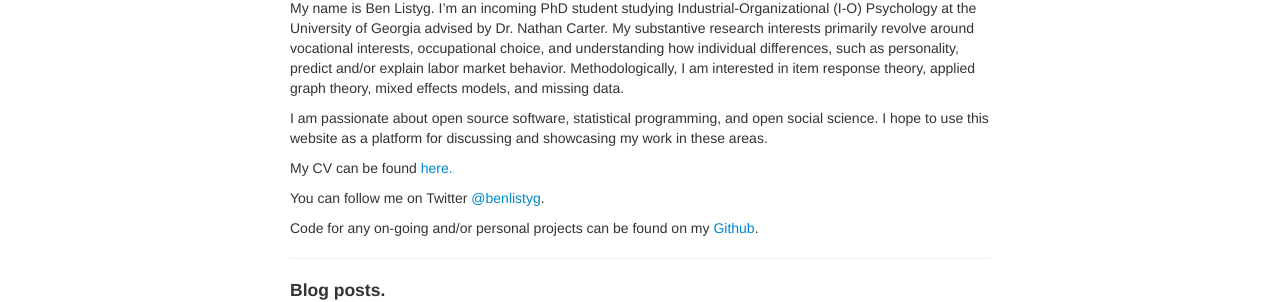
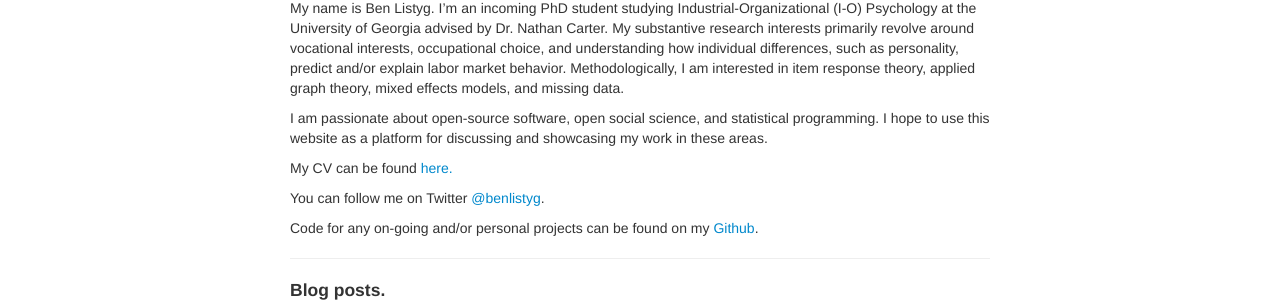
Before and after one commit to BListyg/blistyg.github.io, a Jekyll site: the page built from index.md, in a window 1280 px wide. Shown: the part 144-446 px from the top of the page. Built offline with Jekyll 4.4.1, drawn with Linux system fonts in a browser that asks for light colours.

```diff
--- a/index.md
+++ b/index.md
@@ -6,7 +6,7 @@ layout: page
 
 My name is Ben Listyg. I’m an incoming PhD student studying Industrial-Organizational (I-O) Psychology at the University of Georgia advised by Dr. Nathan Carter. My substantive research interests primarily revolve around vocational interests, occupational choice, and understanding how individual differences, such as personality, predict and/or explain labor market behavior. Methodologically, I am interested in item response theory, applied graph theory, mixed effects models, and missing data.
 
-I am passionate about open source software, statistical programming, and open social science. I hope to use this website as a platform for discussing and showcasing my work in these areas.
+I am passionate about open-source software, open social science, and statistical programming. I hope to use this website as a platform for discussing and showcasing my work in these areas.
 
 My CV can be found [here.](https://drive.google.com/file/d/1QVp1w273dugyvVMCVq8JElLhTX9cXY-P/view)
 
```
